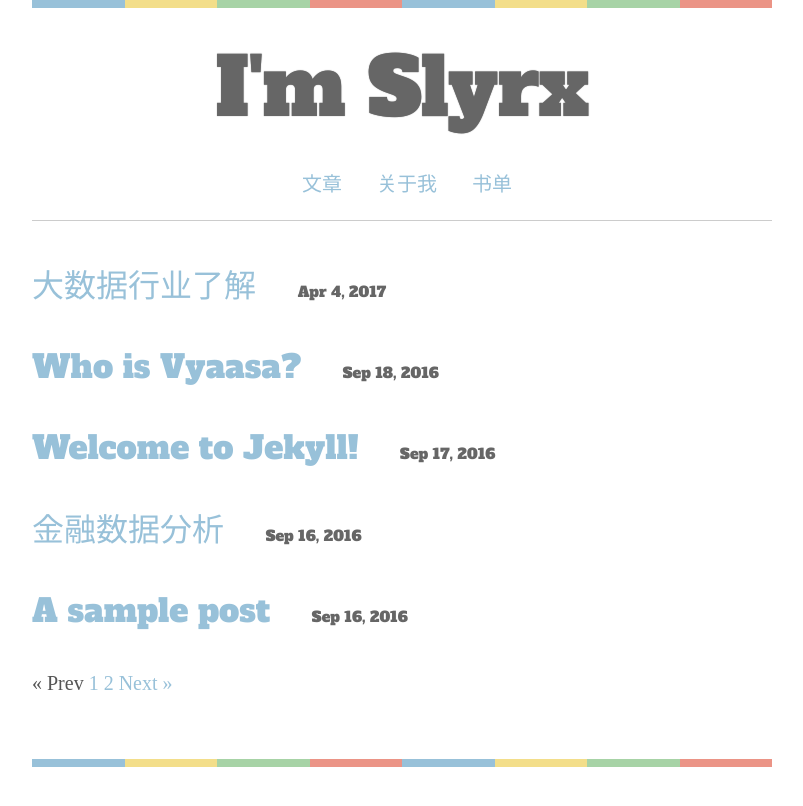
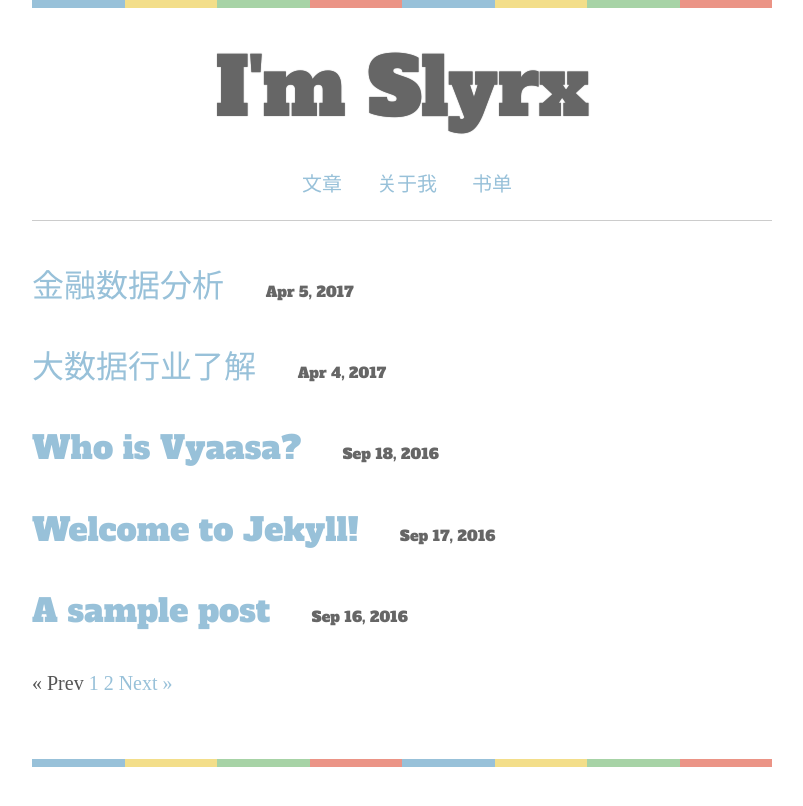
Before and after one commit to slyrx/blog, a Jekyll site: the page built from index.html, in a window 1280 px wide. Shown: the top 806 px of the page, without its empty margins (238-1041 px from the left). Built offline with Jekyll 4.4.1, drawn with Linux system fonts in a browser that asks for light colours; some web fonts are replaced; the list of posts is cut into pages by our own code.

Commit message:
Update 2017-4-5-金融数据分析.md

```diff
--- a/_posts/2017-4-5-金融数据分析.md
+++ b/_posts/2017-4-5-金融数据分析.md
@@ -1,7 +1,7 @@
 ---
 layout: post
 title:  "金融数据分析"
-date:   2016-09-16 23:34:56 +0530
+date:   2017-04-5 14:49:56 +0530
 ---
 
 * 模型
```
